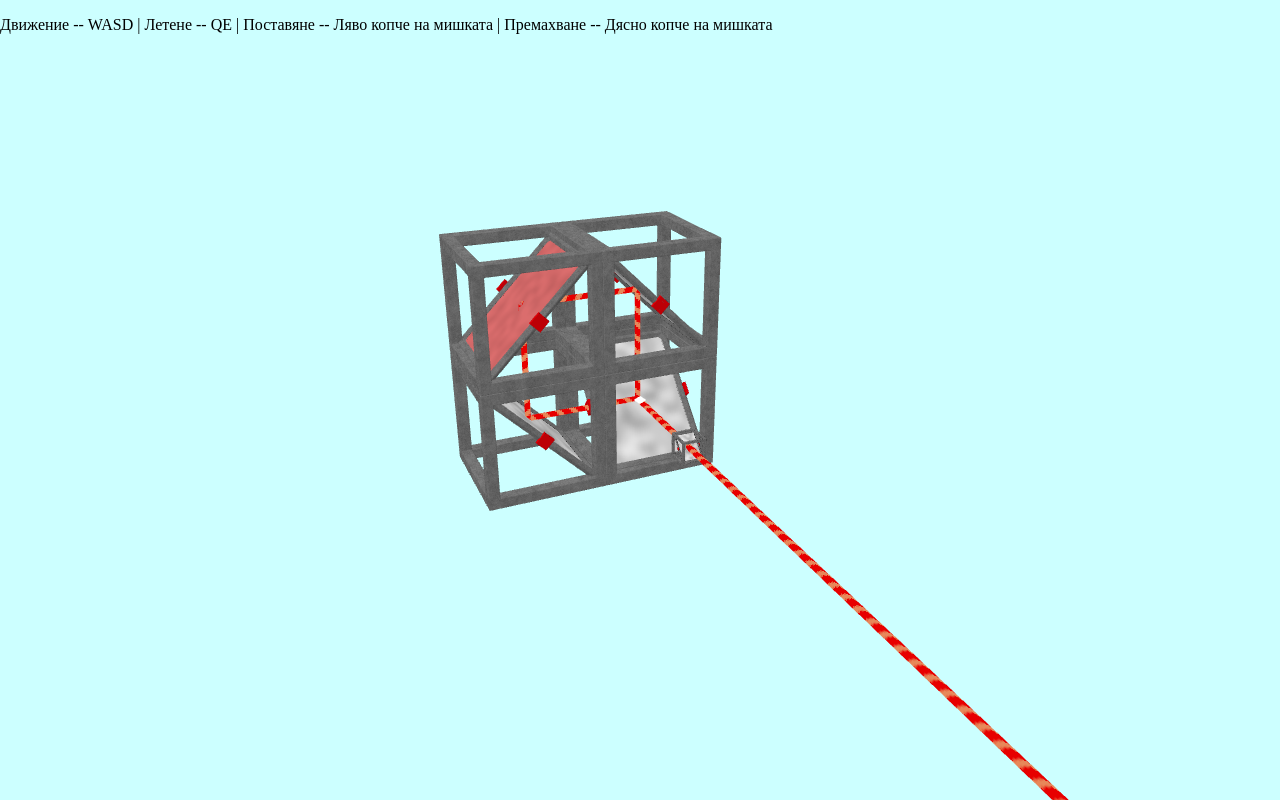
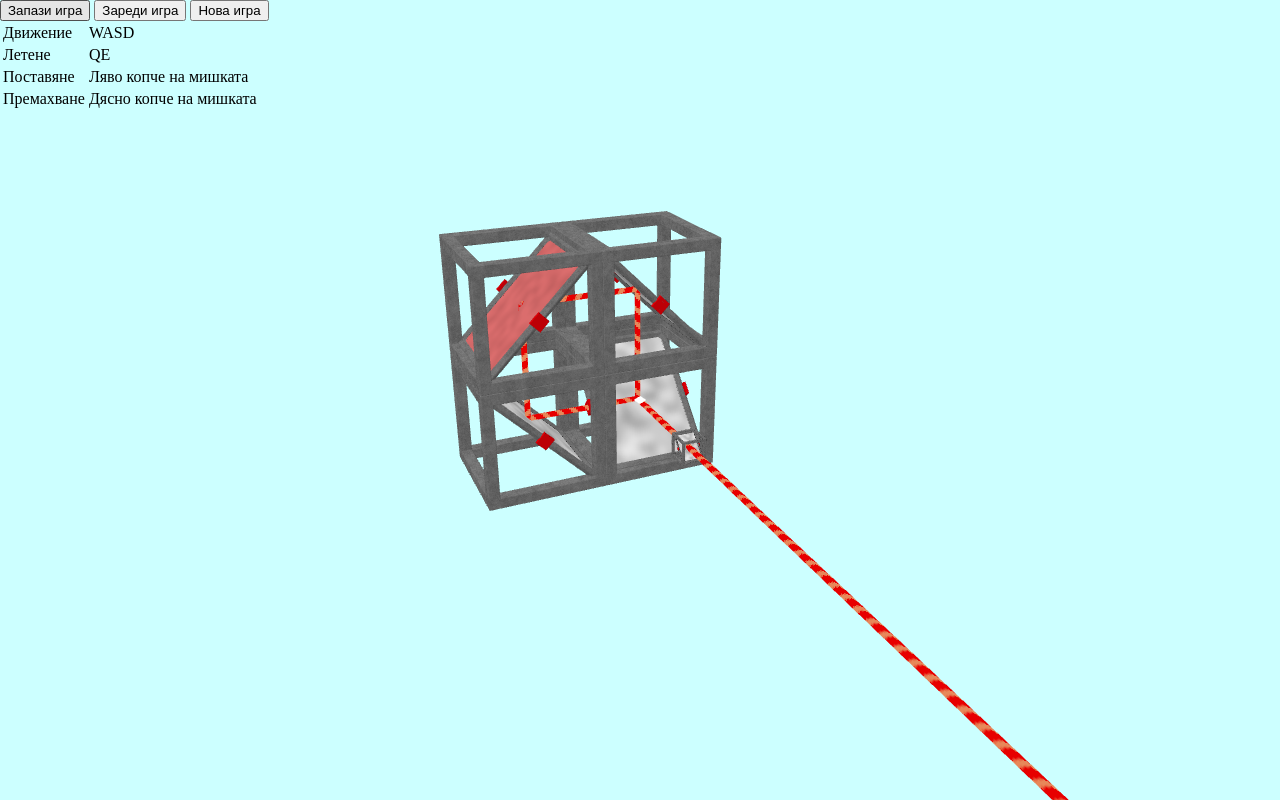
Before and after one commit to teoet6/laser-game, a plain HTML site: page index.html in a window 1280 px wide. Drawn offline with Linux system fonts and the light colour scheme; animation ran at ten frames a second.

Commit message:
Optimization

```diff
--- a/index.html
+++ b/index.html
@@ -13,9 +13,42 @@
 				left: 0;
 				z-index: -1;
 			}
+
+			button {
+				cursor: pointer;
+			}
+
+			.hidden {
+				display: none;
+			}
 		</style>
-		<p>Движение -- WASD | Летене -- QE | Поставяне -- Ляво копче на мишката | Премахване -- Дясно копче на мишката</p>
-		<canvas id=canvas> </canvas>
+
+		<button id='save-game'>Запази игра</button>
+		<button id='load-game'>Зареди игра</button>
+		<button id='new-game'>Нова игра</button>
+
+		<table>
+			<tr>
+				<td>Движение</td>
+				<td>WASD</td>
+			</tr>
+			<tr>
+				<td>Летене</td>
+				<td>QE</td>
+			</tr>
+			<tr>
+				<td>Поставяне</td>
+				<td>Ляво копче на мишката</td>
+			</tr>
+			<tr>
+				<td>Премахване</td>
+				<td>Дясно копче на мишката</td>
+			</tr>
+		</table>
+
+		<p id='debug-info' class='hidden'></p>
+
+		<canvas id='canvas'> </canvas>
 		<script src='linear.js'></script>
 		<script src='map3d.js'></script>
 		<script src='main.js'></script>
--- a/main.js
+++ b/main.js
@@ -1,25 +1,22 @@
 // NAPRAVI
+// tablo za zapazvane/zarejdane na igra
 // model za preqexti si lazeri
-// po-agresiven cwling
-// tablo za zapazvane/zarejdane na igra
-// debug, podoben na maynkraft f3
 // izsledvane na naqin lazerite da si smenyat qetnostta
 // vwzmojnost za triene prez lazer
 
-// NAPRAVENI
-// animirani teksturi na lazerite
+const $ = (query) => document.querySelector(query);
 
 const currentVersion = 'swtvorenie-1';
-const defaultSave = '{"version":"swtvorenie-1","cameraYaw":3.556282883863645,"cameraPitch":0.4306076330520385,"cameraX":3.3892874369104993,"cameraY":3.800000000000001,"cameraZ":7.1149267376119285,"blocks":[[0,0,0,{"type":"mirror","orientation":0,"flipped":false}],[0,1,0,{"type":"mirror","orientation":1,"flipped":true}],[1,0,0,{"type":"mirror","orientation":3,"flipped":false}],[1,1,0,{"type":"mirror","orientation":3,"flipped":true}]],"lasers":[[1,1,0,1],[1,0,0,16],[0,0,0,8],[0,1,0,2]]}';
+const defaultSavedGame = '{"version":"swtvorenie-1","cameraYaw":3.556282883863645,"cameraPitch":0.4306076330520385,"cameraX":3.3892874369104993,"cameraY":3.800000000000001,"cameraZ":7.1149267376119285,"blocks":[[0,0,0,{"type":"mirror","orientation":0,"flipped":false}],[0,1,0,{"type":"mirror","orientation":1,"flipped":true}],[1,0,0,{"type":"mirror","orientation":3,"flipped":false}],[1,1,0,{"type":"mirror","orientation":3,"flipped":true}]],"lasers":[[1,1,0,1],[1,0,0,16],[0,0,0,8],[0,1,0,2]]}';
 
 const degrees = Math.PI / 180;
 
-const canvas = document.querySelector('#canvas');
+const canvas = $('#canvas');
 const gl = canvas.getContext('webgl');
 const glInstanced = gl.getExtension('ANGLE_instanced_arrays');
 
 let fov = 90 * degrees;
-const cameraSpeed = 0.2;
+const cameraSpeed = 10;
 
 let cameraYaw;
 let cameraPitch;
@@ -36,6 +33,10 @@ let destroyPos = null;
 let createPos = null;
 
 let mirrorRenderable = null;
+
+let tickTime = 0;
+let updateTime = 0;
+let drawTime = 0;
 
 const isKeyPressed = {};
 const isMousePressed = {};
@@ -142,6 +143,8 @@ const createRenderable = (renderable) => {
 }
 
 const renderBatch = (renderable, attribsAos=[]) => {
+	if (attribsAos.length == 0) return;
+
 	const instanceAttribPointer = (location, dimension, type, norm, stride, offset) => {
 		gl.enableVertexAttribArray(location);
 		gl.vertexAttribPointer(location, dimension, type, norm, stride, offset);
@@ -185,31 +188,27 @@ const renderBatch = (renderable, attribsAos=[]) => {
 	}
 
 	const attribsSoa = {};
-	const attribsType = {};
-	const attribsCount = {};
+	const attribsElementsPerInstance = {};
 	const attribsBuffer = {};
 
-	for (const it of attribsAos) {
-		for (const [key, value] of Object.entries(it)) {
-			if (attribsSoa[key] == undefined) attribsSoa[key] = [];
-			attribsSoa[key].push(...value);
-
-			if (attribsCount[key] == undefined) attribsCount[key] = 0;
-			attribsCount[key] += 1;
-
-			if (attribsType[key] == undefined) attribsType[key] = Object.getPrototypeOf(value);
-			if (Object.getPrototypeOf(value) != attribsType[key]) return console.error(key, 'has mismatching types', Object.getPrototypeOf(value), attribsType[key]);
-		}
+	for (const [key, value] of Object.entries(attribsAos[0])) {
+		attribsElementsPerInstance[key] = value.length;
+		const AttribTypedArray = Object.getPrototypeOf(value).constructor;
+		attribsSoa[key] = new AttribTypedArray(attribsAos.length * attribsElementsPerInstance[key]);
 	}
 
-	for (const [key, count] of Object.entries(attribsCount)) {
-		if (count != attribsAos.length) return console.error(key, 'has', count, 'occurences in', attribsAos.length, 'instances');
+	for (let instanceIdx = 0; instanceIdx < attribsAos.length; instanceIdx += 1) {
+		for (const [key, value] of Object.entries(attribsAos[instanceIdx])) {
+			for (let idx = 0; idx < value.length; idx += 1) {
+				attribsSoa[key][instanceIdx * attribsElementsPerInstance[key] + idx] = value[idx];
+			}
+		}
 	}
 
 	for (const name of Object.keys(attribsSoa)) {
 		attribsBuffer[name] = gl.createBuffer();
 		gl.bindBuffer(gl.ARRAY_BUFFER, attribsBuffer[name]);
-		gl.bufferData(gl.ARRAY_BUFFER, new attribsType[name].constructor(attribsSoa[name]), gl.STREAM_DRAW);
+		gl.bufferData(gl.ARRAY_BUFFER, attribsSoa[name], gl.STREAM_DRAW);
 
 		const attrib = renderable.attribs['a_' + name];
 
@@ -222,8 +221,8 @@ const renderBatch = (renderable, attribsAos=[]) => {
 					dimension,
 					type,
 					false,
-					attribsType[name].BYTES_PER_ELEMENT * dimension * dimension,
-					attribsType[name].BYTES_PER_ELEMENT * dimension * i,
+					attribsSoa[name].BYTES_PER_ELEMENT * dimension * dimension,
+					attribsSoa[name].BYTES_PER_ELEMENT * dimension * i,
 				);
 			}
 		}
@@ -325,10 +324,25 @@ const resize = () => {
 resize();
 window.onresize = resize;
 
+$('#save-game').addEventListener('click', () => {
+
+})
+
+$('#load-game').addEventListener('click', () => {
+
+})
+
+$('#new-game').addEventListener('click', () => {
+	if (!confirm('Сигурни ли сте че искате да създадете нова игра?')) return;
+	fromJSON(JSON.parse(defaultSavedGame));
+})
+
 canvas.addEventListener('click', async () => canvas.requestPointerLock());
 
 window.addEventListener('keydown', ({code}) => {
 	if (!document.pointerLockElement) return;
+
+	if (code == 'Backquote') $('#debug-info').classList.toggle('hidden');
 
 	isKeyPressed[code] = true;
 });
@@ -443,6 +457,8 @@ const getOutgoing = (block, incoming) => {
 }
 
 const tick = () => {
+	tickTime = -performance.now();
+
 	let newLasers = new Map3d();
 
 	for (const [x, y, z, incoming] of lasers.entries()) {
@@ -462,9 +478,13 @@ const tick = () => {
 	}
 
 	lasers = newLasers;
+
+	tickTime += performance.now();
 }
 
-const update = () => {
+const update = (deltaTime) => {
+	updateTime = -performance.now();
+
 	camera: {
 		let deltaCameraX = 0;
 		let deltaCameraY = 0;
@@ -485,9 +505,9 @@ const update = () => {
 		deltaCameraY /= mag;
 		deltaCameraZ /= mag;
 
-		deltaCameraX *= cameraSpeed;
-		deltaCameraY *= cameraSpeed;
-		deltaCameraZ *= cameraSpeed;
+		deltaCameraX *= cameraSpeed * deltaTime;
+		deltaCameraY *= cameraSpeed * deltaTime;
+		deltaCameraZ *= cameraSpeed * deltaTime;
 
 		[deltaCameraX, deltaCameraY, deltaCameraZ] = Linear.mat4Vec3(
 			Linear.rotateY(cameraYaw),
@@ -614,11 +634,13 @@ const update = () => {
 			}
 		}
 
-		return console.error('should not have gotten here!');
+		console.error('should not have gotten here!');
 	}
 
-	if (isKeyPressed['Minus']) fov = Math.max(fov - 1 * degrees, 20 * degrees);
-	if (isKeyPressed['Equal']) fov = Math.min(fov + 1 * degrees, 170 * degrees);
+	if (isKeyPressed['Minus']) fov = Math.max(fov - 50 * degrees * deltaTime, 20 * degrees);
+	if (isKeyPressed['Equal']) fov = Math.min(fov + 50 * degrees * deltaTime, 170 * degrees);
+
+	updateTime += performance.now();
 }
 
 gl.enable(gl.DEPTH_TEST);
@@ -637,14 +659,14 @@ const renderableAndTransformFromBlock = (block) => {
 }
 
 const draw = () => {
+	drawTime = -performance.now();
+
 	const forRendering = new Map();
 
 	const addForRendering = (renderable, attribs) => {
 		if (!forRendering.has(renderable)) forRendering.set(renderable, []);
 		forRendering.get(renderable).push(attribs);
 	}
-
-	window.requestAnimationFrame(draw);
 
 	gl.clearColor(0.8, 1.0, 1.0, 1.0);
 	gl.clear(gl.COLOR_BUFFER_BIT | gl.DEPTH_BUFFER_BIT);
@@ -734,6 +756,15 @@ const draw = () => {
 		renderBatch(renderable, attribs);
 		count += attribs.length;
 	}
+
+	drawTime += performance.now();
+
+	$('#debug-info').innerText = [
+		`tick time [ms] -- ${tickTime}`,
+		`draw time [ms] -- ${drawTime}`,
+		`update time [ms] -- ${updateTime}`,
+		`render count -- ${count}`,
+	].join('\n');
 }
 
 const renderableDefinitionFromObjAndPng = async (path) => {
@@ -830,6 +861,34 @@ const renderableDefinitionFromObjAndPng = async (path) => {
 	});
 }
 
+const saveToLocalStorage = () => {
+	localStorage.setItem('savedGame', JSON.stringify(toJSON()));
+}
+
+const intervals = [
+	{ callback: draw,               minInterval:    0 },
+	{ callback: update,             minInterval:    0 },
+	{ callback: tick,               minInterval:  250 },
+	{ callback: saveToLocalStorage, minInterval: 1000 },
+];
+
+for (const it of intervals) it.then = performance.now();
+
+const onAnimationFrame = () => {
+	window.requestAnimationFrame(onAnimationFrame);
+
+	for (const it of intervals) {
+		const now = performance.now();
+
+		const actualInterval = now - it.then;
+
+		if (actualInterval > it.minInterval) {
+			it.then = now;
+			it.callback(actualInterval / 1000);
+		}
+	}
+}
+
 const setup = async () => {
 	mirrorRenderable = createRenderable(await renderableDefinitionFromObjAndPng('assets/ogledalo'));
 
@@ -849,11 +908,9 @@ const setup = async () => {
 		`,
 	});
 
-	fromJSON(JSON.parse(defaultSave));
+	fromJSON(JSON.parse(localStorage.getItem('savedGame') ?? defaultSavedGame));
 
-	window.requestAnimationFrame(draw);
-	window.setInterval(update, 10);
-	window.setInterval(tick,  250);
+	window.requestAnimationFrame(onAnimationFrame);
 }
 
 setup();
```
